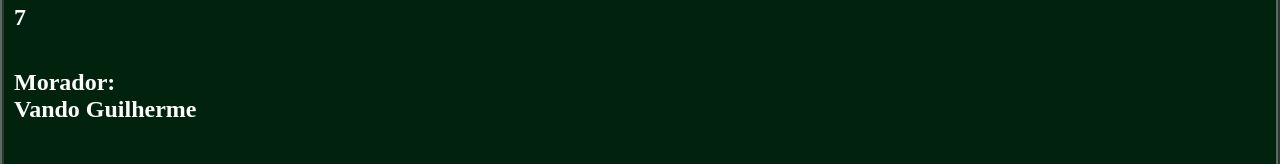
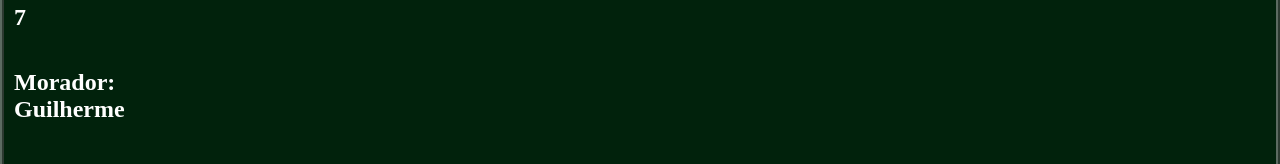
Before and after one commit to DavyLeonardo/casa7, a plain HTML site: page index.html in a window 1280 px wide. Shown: the part 142-306 px from the top of the page. Drawn offline with Linux system fonts and the light colour scheme.

Commit message:
Update index.html

```diff
--- a/index.html
+++ b/index.html
@@ -18,11 +18,12 @@
     <div class="verde">
 <h1 class="oi">INFORMAÇÕES</h1><br>
 <h2>Casa: <br>7</h2><br>
-<h2>Morador: <br>Vando Guilherme</h2><br>
+<h2>Morador: <br> Guilherme</h2><br>
 <h2>Placa do carro: <br>OPX8A67</h2><br>
 <h2>Informações do carro: <br>Renault master Fugão </h2>
 </div>
 </div>
 </main>
 </body>
+
 </html>
```
